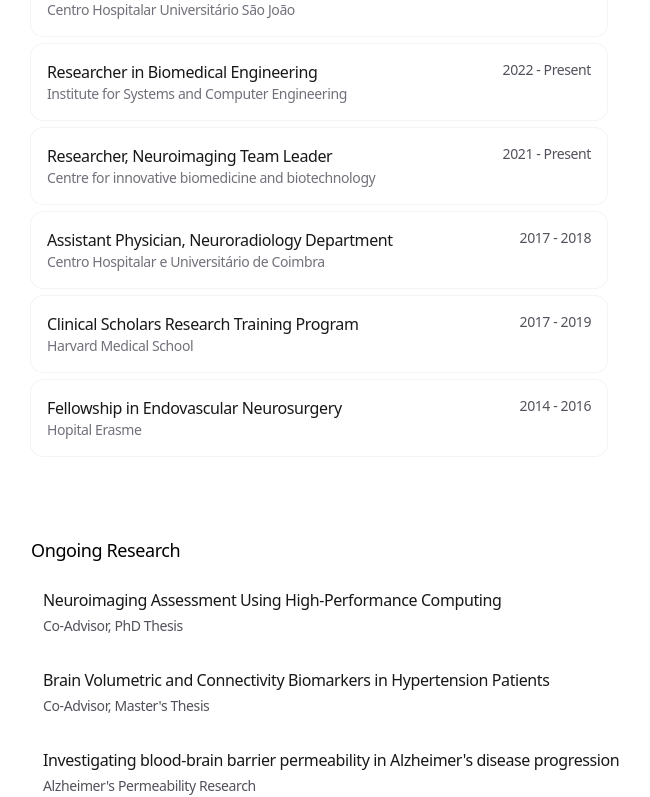
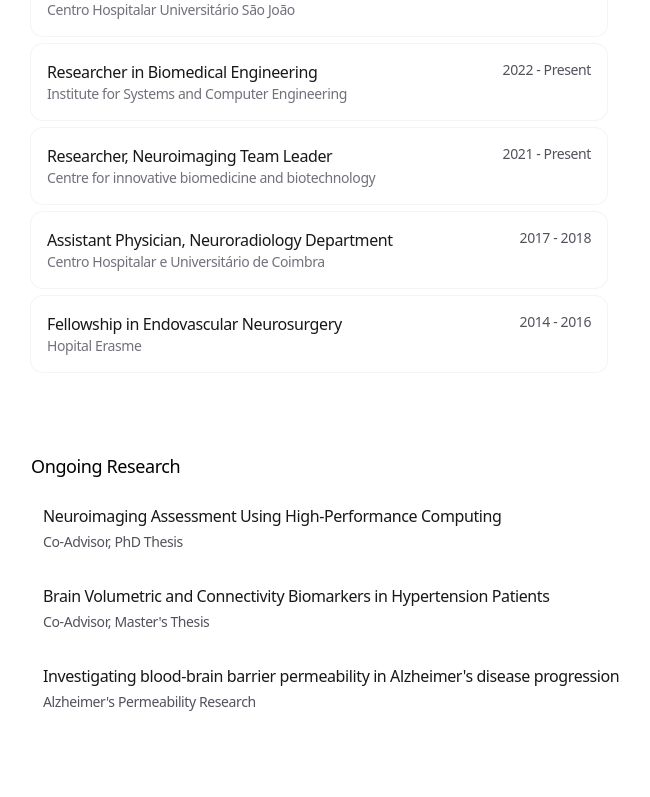
Before and after one commit to KrD-Hub/personal-site, a Next.js app: page / in a window 1280 px wide. Shown: the part 1100-1897 px from the top of the page, without its empty margins (329-979 px from the left). Built offline with nearby package versions, Linux system fonts and the light colour scheme.

Commit message:
fix: Mover Harvard Clinical Scholars para Qualifications e corrigir datas (2017-2019)

```diff
--- a/app/data.ts
+++ b/app/data.ts
@@ -122,14 +122,6 @@
     id: 'work3',
   },
   {
-    company: 'Harvard Medical School',
-    title: 'Clinical Scholars Research Training Program',
-    start: '2017',
-    end: '2019',
-    link: '#',
-    id: 'work4',
-  },
-  {
     company: 'Hopital Erasme',
     title: 'Fellowship in Endovascular Neurosurgery',
     start: '2014',
@@ -184,8 +176,8 @@
   {
     institution: 'Harvard Medical School',
     degree: 'Clinical Scholars Research Training Program',
-    start: '2018',
-    end: '2020',
+    start: '2017',
+    end: '2019',
     id: 'comp-edu3',
   },
   {
--- a/app/page.tsx
+++ b/app/page.tsx
@@ -283,7 +283,6 @@
             WORK_EXPERIENCE.find(job => job.id === 'work7'), // INESC TEC - investigador convidado
             WORK_EXPERIENCE.find(job => job.id === 'work6'), // Researcher Team Leader - moved here
             WORK_EXPERIENCE.find(job => job.id === 'work3'), // Coimbra
-            WORK_EXPERIENCE.find(job => job.id === 'work4'), // Clinical Research Training
             WORK_EXPERIENCE.find(job => job.id === 'work5'), // Fellowship
           ].filter((job): job is WorkExperience => job !== undefined)
            .map((job) => (
```
